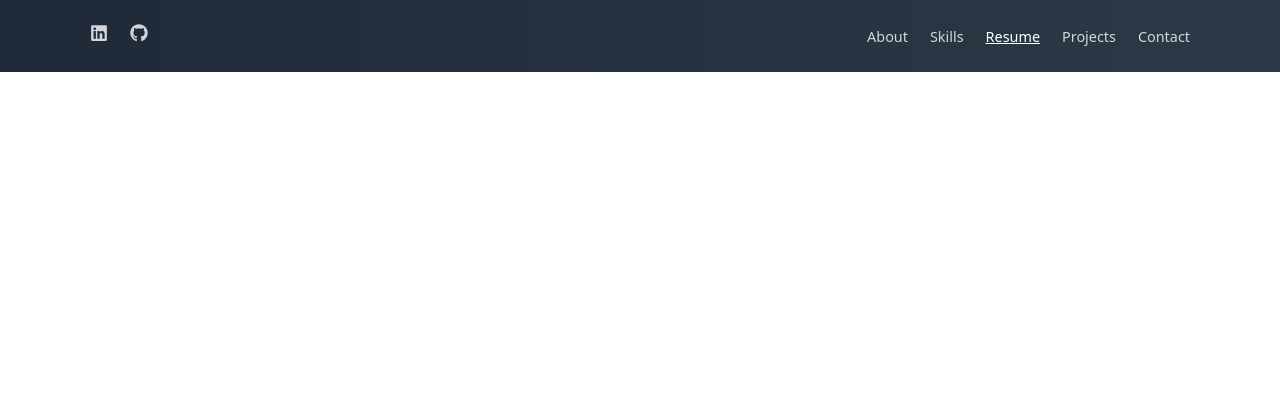
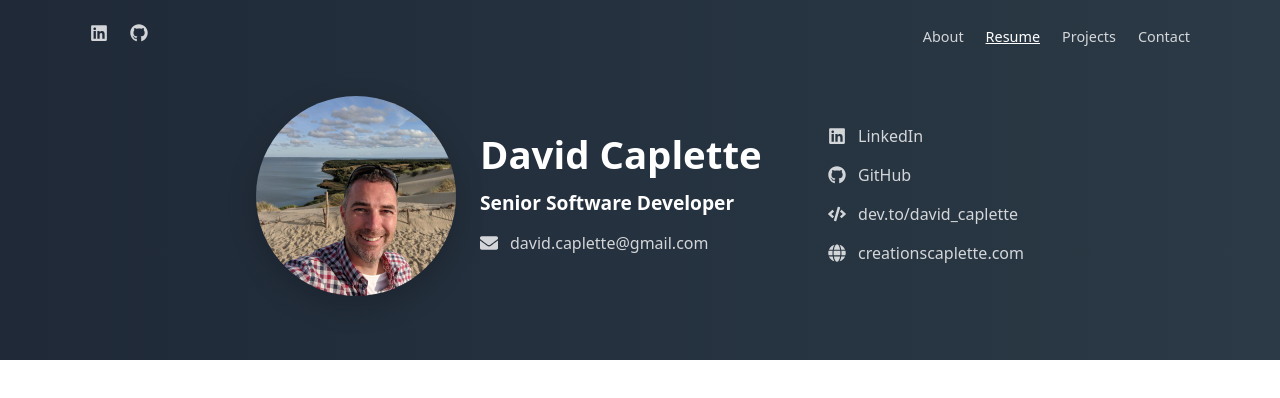
Before and after one commit to CreationsCaplette/creationscaplette_react, a React (Vite) app in the folder creationscaplette/: page /resume in a window 1280 px wide. Shown: the top 398 px of the page. Built offline with nearby package versions, Linux system fonts and the light colour scheme.

Commit message:
Started to work on the resume page

```diff
--- a/creationscaplette/src/App.jsx
+++ b/creationscaplette/src/App.jsx
@@ -2,7 +2,6 @@ import { RouterProvider, createBrowserRouter } from 'react-router-dom';
 
 import RootLayout from './pages/Root.jsx';
 import AboutPage from './pages/About.jsx';
-import SkillsPage from './pages/Skills.jsx';
 import ResumePage from './pages/Resume.jsx';
 import ProjectsPage from './pages/Projects.jsx';
 import ContactPage from './pages/Contact.jsx';
@@ -14,7 +13,6 @@ const router = createBrowserRouter([
     //errorElement: <ErrorPage />,
     children: [
       { index: true, element: <AboutPage /> },
-      { path: 'skills', element: <SkillsPage /> },
       { path: 'resume', element: <ResumePage /> },
       { path: 'projects', element: <ProjectsPage /> },
       { path: 'contact', element: <ContactPage /> },
--- a/creationscaplette/src/components/MainNavigation.jsx
+++ b/creationscaplette/src/components/MainNavigation.jsx
@@ -25,16 +25,6 @@ function MainNavigation() {
                             end
                         >
                             About
-                        </NavLink>
-                    </li>
-                    <li>
-                        <NavLink
-                            to="/skills"
-                            className={({ isActive }) =>
-                                isActive ? classes.active : undefined
-                            }
-                        >
-                            Skills
                         </NavLink>
                     </li>
                     <li>
--- a/creationscaplette/src/pages/About.module.css
+++ b/creationscaplette/src/pages/About.module.css
@@ -21,7 +21,7 @@
 }
 
 .mugshot {
-  width: 220px;
+  width: 200px;
   flex-shrink: 0;
 }
 
--- a/creationscaplette/src/pages/Resume.jsx
+++ b/creationscaplette/src/pages/Resume.jsx
@@ -1,5 +1,64 @@
+import classes from './Resume.module.css';
+
+import { FaEnvelope, FaGithub, FaLinkedin, FaCode, FaGlobe } from 'react-icons/fa'
+
+import davidImg from '../assets/david.jpg'
+
 function ResumePage() {
+    return (
+        <div className={classes.pageshell}>
+            <header className={classes.header}>
+                <div className={classes.headerinner}>
+                    <div className={classes.mugshot}>
+                        <img src={davidImg} alt="David Caplette" />
+                    </div>
 
+                    <div className={classes.maininfo}>
+                        <h1>David Caplette</h1>
+                        <h2>Senior Software Developer</h2>
+                        <ul>
+                            <li>
+                                <a href="mailto:david.caplette@gmail.com">
+                                    <FaEnvelope size={18} />
+                                    david.caplette@gmail.com
+                                </a>
+                            </li>
+                        </ul>
+                    </div>
+
+                    <div className={classes.contactlinks}>
+                        <ul>
+                            <li>
+                                <a href="https://linkedin.com/in/davidcaplette" target="_blank" rel="noreferrer">
+                                    <FaLinkedin size={18} />
+                                    LinkedIn
+                                </a>
+                            </li>
+                            <li>
+                                <a href="https://github.com/CreationsCaplette" target="_blank" rel="noreferrer">
+                                    <FaGithub size={18} />
+                                    GitHub
+                                </a>
+                            </li>
+                            <li>
+                                <a href="https://dev.to/david_caplette" target="_blank" rel="noreferrer">
+                                    <FaCode size={18} />
+                                    dev.to/david_caplette
+                                </a>
+                            </li>
+                            <li>
+                                <a href="https://creationscaplette.com" target="_blank" rel="noreferrer">
+                                    <FaGlobe size={18} />
+                                    creationscaplette.com
+                                </a>
+                            </li>
+
+                        </ul>
+                    </div>
+                </div>
+            </header>
+        </div>
+    )
 }
 
 export default ResumePage;
--- /dev/null
+++ b/creationscaplette/src/pages/Resume.module.css
@@ -0,0 +1,84 @@
+.pageshell {
+  width: 100%;
+  background: #f5f7fb;
+  color: #1f2937;
+}
+
+.header {
+  width: 100%;
+  background: linear-gradient(90deg, #1f2937 0%, #2b3a46 100%);
+  color: #fff;
+  padding: 24px 24px 64px;
+}
+
+.headerinner {
+  max-width: 768px;
+  margin: 0 auto;
+  display: flex;
+  align-items: center;
+  justify-content: space-between;
+  gap: 24px;
+}
+
+.mugshot {
+  width: 200px;
+  flex-shrink: 0;
+}
+
+.mugshot img {
+  width: 100%;
+  height: auto;
+  display: block;
+  border-radius: 50%;
+  box-shadow: 0 10px 30px rgba(0, 0, 0, 0.2);
+}
+
+.maininfo {
+  flex: 1;
+  text-align: left;
+}
+
+.contactlinks {
+  text-align: left;
+}
+
+.header h1 {
+  font-size: clamp(2.4rem, 3.2vw, 2.4rem);
+  line-height: 1.05;
+  margin: 0 0 18px;
+  color: #fff;
+  font-weight: 700;
+}
+
+.header h2 {
+  font-size: clamp(1.2rem, 1.6vw, 1.2rem);
+  line-height: 1.05;
+  margin: 0 0 18px;
+  color: #fff;
+  font-weight: 700;
+}
+
+.header ul {
+  list-style: none;
+  display: flex;
+  flex-direction: column;
+  gap: 12px;
+  padding: 0;
+  margin: 0;
+  flex-wrap: wrap;
+}
+
+.header a {
+  color: rgba(255, 255, 255, 0.8);
+  text-decoration: none;
+  display: inline-flex;
+  align-items: center;
+  gap: 12px;
+  border-radius: 999px;
+  transition: color 0.2s ease;
+}
+
+.header a:hover {
+  color: #fff;
+  text-decoration: underline;
+}
--- a/creationscaplette/src/pages/Skills.jsx
+++ /dev/null
@@ -1,5 +0,0 @@
-function SkillsPage() {
-
-}
-
-export default SkillsPage;
```
